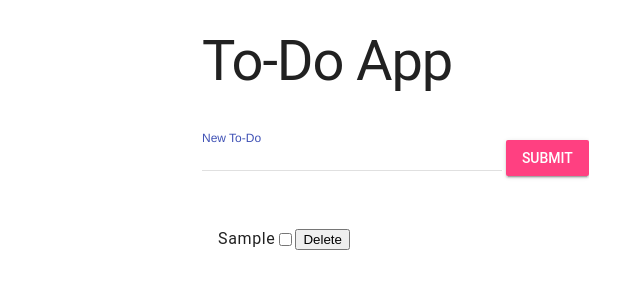
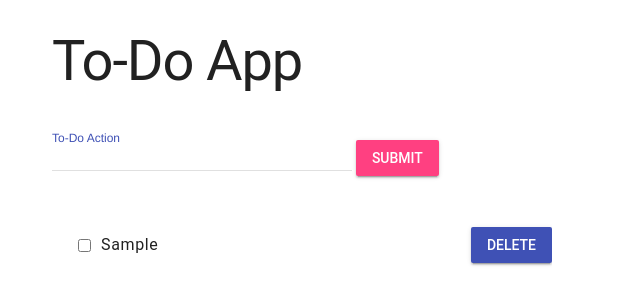
Before and after one commit to jadefeng/to-do-app, a plain HTML site: page index.html in a window 1280 px wide. Both pictures are taken after typing "Sample" into the empty fields and a click on the button "SUBMIT". Shown: the whole page, without its empty margins (188-828 px from the left). Drawn offline with nearby package versions, Linux system fonts and the light colour scheme.

Commit message:
prettified the app with some CSS and material design bootstrap

```diff
--- a/app.js
+++ b/app.js
@@ -20,9 +20,16 @@
 
     // set the input's type to checkbox
     checkbox.type = "checkbox";
+    checkbox.classList.add("mdl-checkbox__input")
+
 
     // delete button
     deleteButton.innerHTML = "Delete"
+    deleteButton.classList.add("mdl-button")
+    deleteButton.classList.add("mdl-js-button")
+    deleteButton.classList.add("mdl-button--raised")
+    deleteButton.classList.add("mdl-button--colored")
+    deleteButton.classList.add("deleteButton")
 
     deleteButton.addEventListener(`click`, () => {
       event.preventDefault();
@@ -33,7 +40,7 @@
     newLi.textContent = title;
 
     // attach the checkbox to the li
-    newLi.appendChild(checkbox)
+    newLi.prepend(checkbox);
     newLi.appendChild(deleteButton);
 
 
--- a/index.html
+++ b/index.html
@@ -3,50 +3,48 @@
    <head>
       <meta name="viewport" content="width=device-width, initial-scale=1">
       <title>To-Do App</title>
-
       <!-- Material Design Lite -->
       <link rel="stylesheet" href="https://fonts.googleapis.com/icon?family=Material+Icons">
       <link rel="stylesheet" href="https://code.getmdl.io/1.3.0/material.indigo-pink.min.css">
       <script defer src="https://code.getmdl.io/1.3.0/material.min.js"></script>
-
       <style type="text/css">
          .container {
-   	width: 500px;
+         width: 800px;
          margin:0 auto;
          background-color: white;
          }
          #toDoList {
-   		width: 300px;
+         box-sizing: border-box;
+         width: 500px;
          }
+         input[type='checkbox'] {
+         margin: 10px;
+         }
+         .deleteButton {
+         position: absolute;
+         right: 0;
+         }
+      </style>
+   </head>
 
-   </style>
-
-   </head>
    <body>
       <div class="container">
-
          <h1>To-Do App</h1>
 
          <main class="demo-main mdl-layout__content">
-
-
             <form action="#" id="addToDoForm" autocomplete="off" >
                <div class="mdl-textfield mdl-textfield--floating-label mdl-js-textfield ">
-
                   <input type="text" class="mdl-textfield__input" id="newToDoText">
-     <label for="newToDoText" class="mdl-textfield__label">New To-Do</label>
+                  <label for="newToDoText" class="mdl-textfield__label">To-Do Action</label>
                </div>
-
                <button type="submit" class="mdl-button mdl-js-button mdl-button--raised mdl-js-ripple-effect mdl-button--accent">
                Submit
                </button>
             </form>
-
             <ul id="toDoList" class="demo-list-control mdl-list">
             </ul>
          </main>
       </div>
       <script src="app.js"></script>
-
    </body>
 </html>
```
Lines whose indentation alone changed are shown as unchanged.
